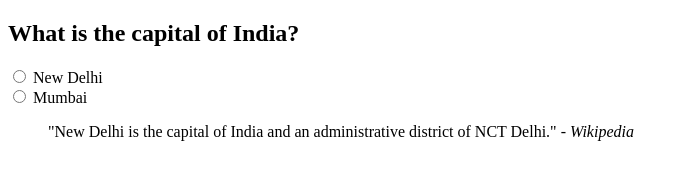
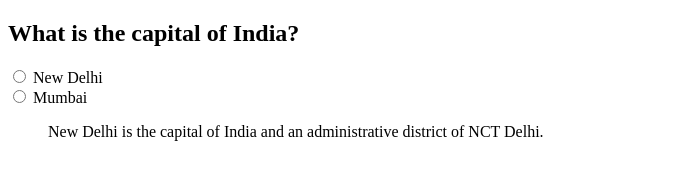
Before and after one commit to acciojob/trivia-karansarda121, a website: page main.html in a window 1280 px wide. Shown: the whole page, without its empty margins (0-688 px from the left). Drawn offline with Linux system fonts and the light colour scheme.

Commit message:
created a submission

```diff
--- a/main.html
+++ b/main.html
@@ -23,9 +23,8 @@
     </section>
 
     <!-- Blockquote with styling -->
-    <blockquote>
-        "New Delhi is the capital of India and an administrative district of NCT Delhi."
-        <cite>- Wikipedia</cite>
+    <blockquote cite=https://en.wikipedia.org/wiki/New_Delhi>
+        New Delhi is the capital of India and an administrative district of NCT Delhi.
     </blockquote>
 
 </body>
```
